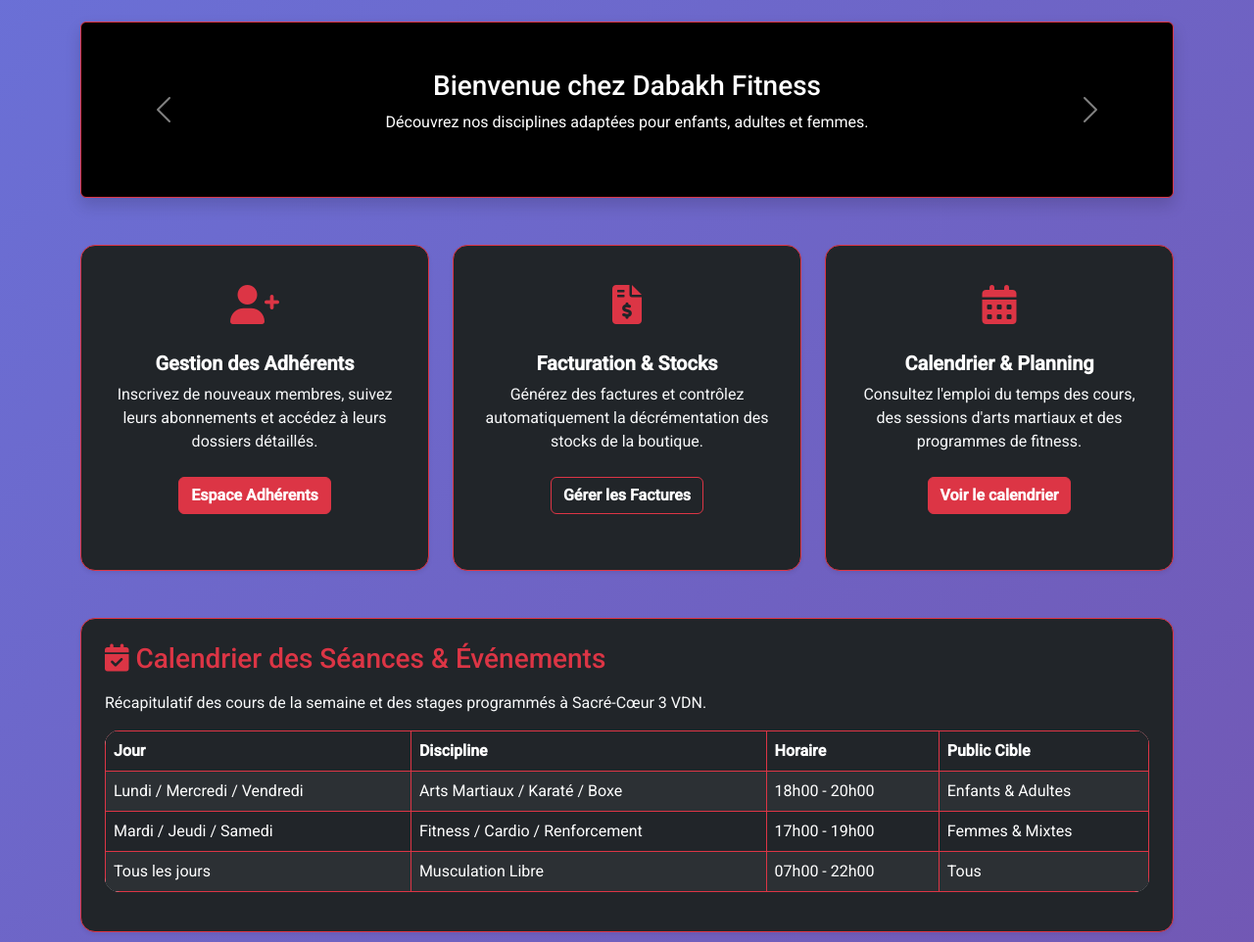
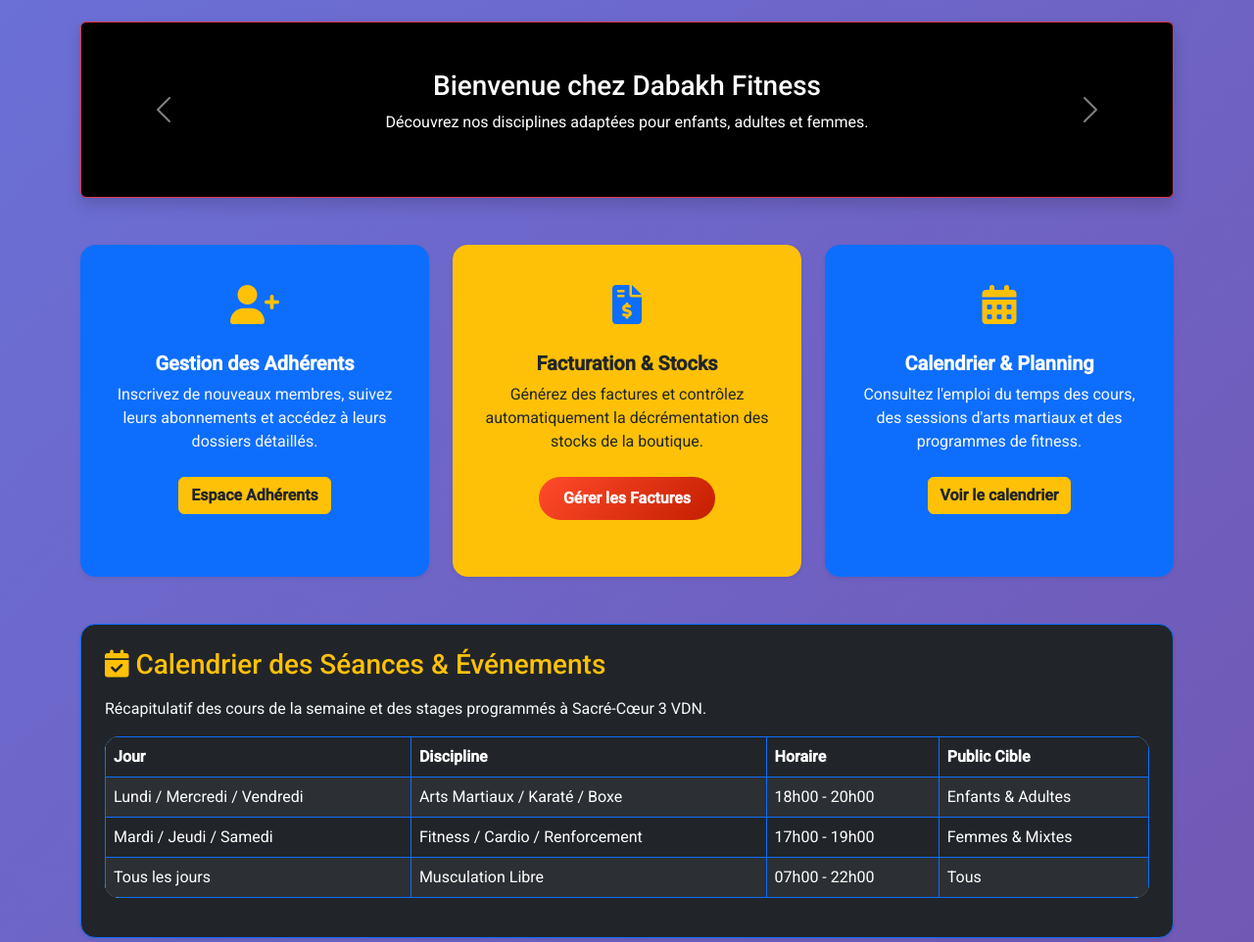
Before and after one commit to siby2411/dabakh_fitness, a PHP site: page / in a window 1280 px wide. Shown: the part 1354-2316 px from the top of the page at 98% size. Run offline with PHP 8.4, Linux system fonts and the light colour scheme; data that the repository does not hold is empty.

Commit message:
chore: confirmation et synchronisation finale des modifications de design bleu/jaune sur github

```diff
--- a/index.php
+++ b/index.php
@@ -184,50 +184,53 @@ try {
         </button>
     </div>
 
-    <!-- Section Accès rapide aux fonctionnalités clés -->
+    <!-- Section Accès rapide aux fonctionnalités clés (Alternance Bleu & Jaune) -->
     <div class="row g-4 mb-5">
+        <!-- 1. Bleu -->
         <div class="col-md-4">
-            <div class="card h-100 shadow-sm border border-danger bg-dark text-white text-center p-3">
+            <div class="card h-100 shadow-sm border border-primary bg-primary text-white text-center p-3">
                 <div class="card-body">
-                    <div class="mb-3 text-danger fs-1"><i class="fas fa-user-plus"></i></div>
+                    <div class="mb-3 text-warning fs-1"><i class="fas fa-user-plus"></i></div>
                     <h3 class="card-title h5 fw-bold text-white">Gestion des Adhérents</h3>
                     <p class="card-text text-light">Inscrivez de nouveaux membres, suivez leurs abonnements et accédez à leurs dossiers détaillés.</p>
-                    <a href="adherents.php" class="btn btn-danger mt-2 fw-bold">Espace Adhérents</a>
+                    <a href="adherents.php" class="btn btn-warning text-dark mt-2 fw-bold">Espace Adhérents</a>
                 </div>
             </div>
         </div>
+        <!-- 2. Jaune -->
         <div class="col-md-4">
-            <div class="card h-100 shadow-sm border border-danger bg-dark text-white text-center p-3">
+            <div class="card h-100 shadow-sm border border-warning bg-warning text-dark text-center p-3">
                 <div class="card-body">
-                    <div class="mb-3 text-danger fs-1"><i class="fas fa-file-invoice-dollar"></i></div>
-                    <h3 class="card-title h5 fw-bold text-white">Facturation & Stocks</h3>
-                    <p class="card-text text-light">Générez des factures et contrôlez automatiquement la décrémentation des stocks de la boutique.</p>
-                    <a href="factures.php" class="btn btn-outline-danger text-white mt-2 fw-bold">Gérer les Factures</a>
+                    <div class="mb-3 text-primary fs-1"><i class="fas fa-file-invoice-dollar"></i></div>
+                    <h3 class="card-title h5 fw-bold text-dark">Facturation & Stocks</h3>
+                    <p class="card-text text-dark">Générez des factures et contrôlez automatiquement la décrémentation des stocks de la boutique.</p>
+                    <a href="factures.php" class="btn btn-primary text-white mt-2 fw-bold">Gérer les Factures</a>
                 </div>
             </div>
         </div>
+        <!-- 3. Bleu -->
         <div class="col-md-4">
-            <div class="card h-100 shadow-sm border border-danger bg-dark text-white text-center p-3">
+            <div class="card h-100 shadow-sm border border-primary bg-primary text-white text-center p-3">
                 <div class="card-body">
-                    <div class="mb-3 text-danger fs-1"><i class="fas fa-calendar-alt"></i></div>
+                    <div class="mb-3 text-warning fs-1"><i class="fas fa-calendar-alt"></i></div>
                     <h3 class="card-title h5 fw-bold text-white">Calendrier & Planning</h3>
                     <p class="card-text text-light">Consultez l'emploi du temps des cours, des sessions d'arts martiaux et des programmes de fitness.</p>
-                    <a href="calendrier.php" class="btn btn-danger mt-2 fw-bold">Voir le calendrier</a>
+                    <a href="calendrier.php" class="btn btn-warning text-dark mt-2 fw-bold">Voir le calendrier</a>
                 </div>
             </div>
         </div>
     </div>
 
-    <!-- Section Calendriers & Événements -->
+    <!-- Section Calendriers & Événements (Thème Bleu & Jaune) -->
     <div class="row mb-5">
         <div class="col-md-12">
-            <div class="card shadow-sm border border-danger bg-dark text-white">
+            <div class="card shadow-sm border border-primary bg-dark text-white">
                 <div class="card-body p-4">
-                    <h3 class="card-title mb-3 text-danger"><i class="fas fa-calendar-check"></i> Calendrier des Séances & Événements</h3>
+                    <h3 class="card-title mb-3 text-warning"><i class="fas fa-calendar-check text-warning"></i> Calendrier des Séances & Événements</h3>
                     <p class="text-light">Récapitulatif des cours de la semaine et des stages programmés à Sacré-Cœur 3 VDN.</p>
                     <div class="table-responsive">
-                        <table class="table table-dark table-striped table-bordered border-danger align-middle">
-                            <thead class="bg-danger text-white">
+                        <table class="table table-dark table-striped table-bordered border-primary align-middle">
+                            <thead class="bg-primary text-warning">
                                 <tr>
                                     <th>Jour</th>
                                     <th>Discipline</th>
```
